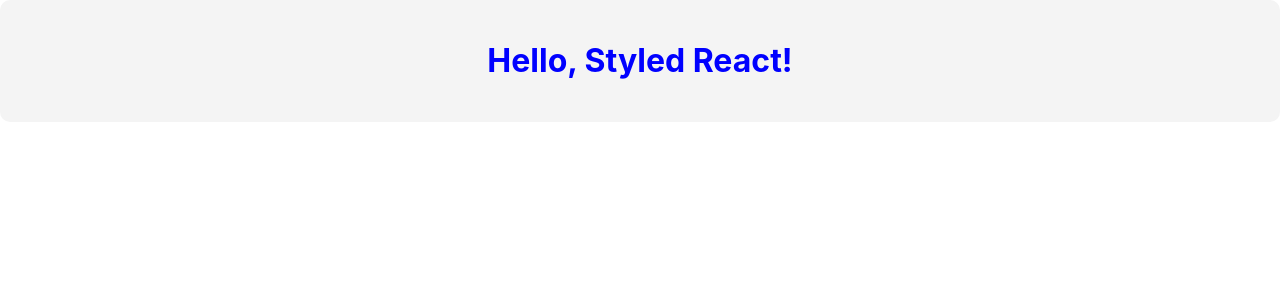
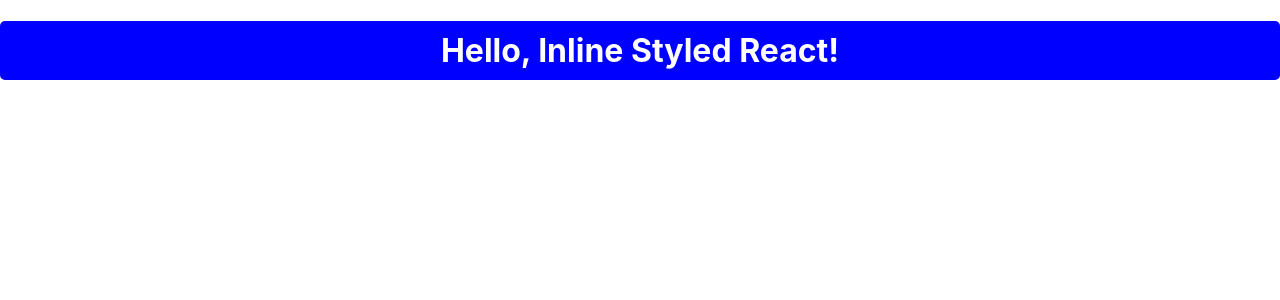
Before and after one commit to ksudarsh/my-react-app, a React (Create React App) app: page / in a window 1280 px wide. Shown: the top 300 px of the page. Built offline with nearby package versions, Linux system fonts and the light colour scheme.

Commit message:
Inline Styled React Version 3

```diff
--- a/src/App.js
+++ b/src/App.js
@@ -1,11 +1,13 @@
-import './App.css';
+function App() {
+    const myStyle = {
+        color: "white",
+        backgroundColor: "blue",
+        padding: "10px",
+        borderRadius: "5px",
+        textAlign: "center",
+    };
 
-function App() {
-    return (
-        <div className="container">
-            <h1>Hello, Styled React!</h1>
-        </div>
-    );
+    return <h1 style={myStyle}>Hello, Inline Styled React!</h1>;
 }
 
 export default App;
```
